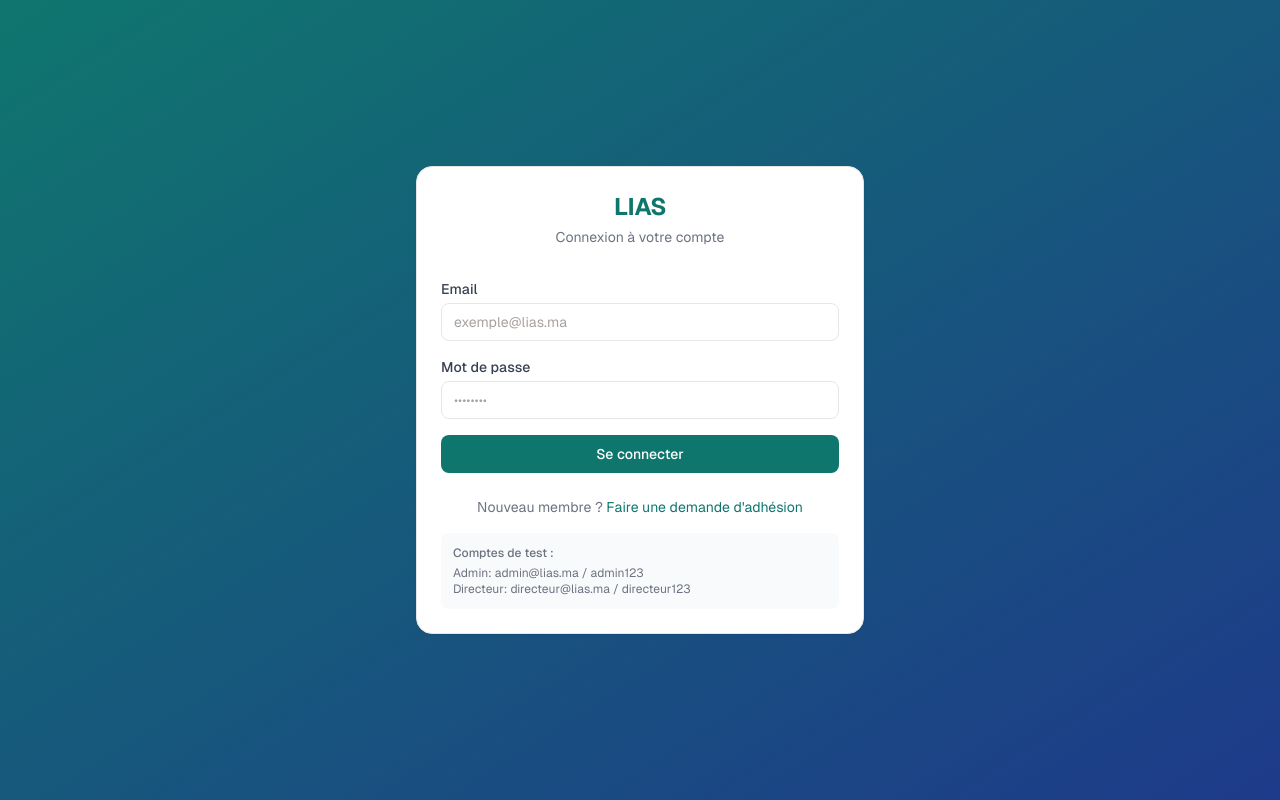
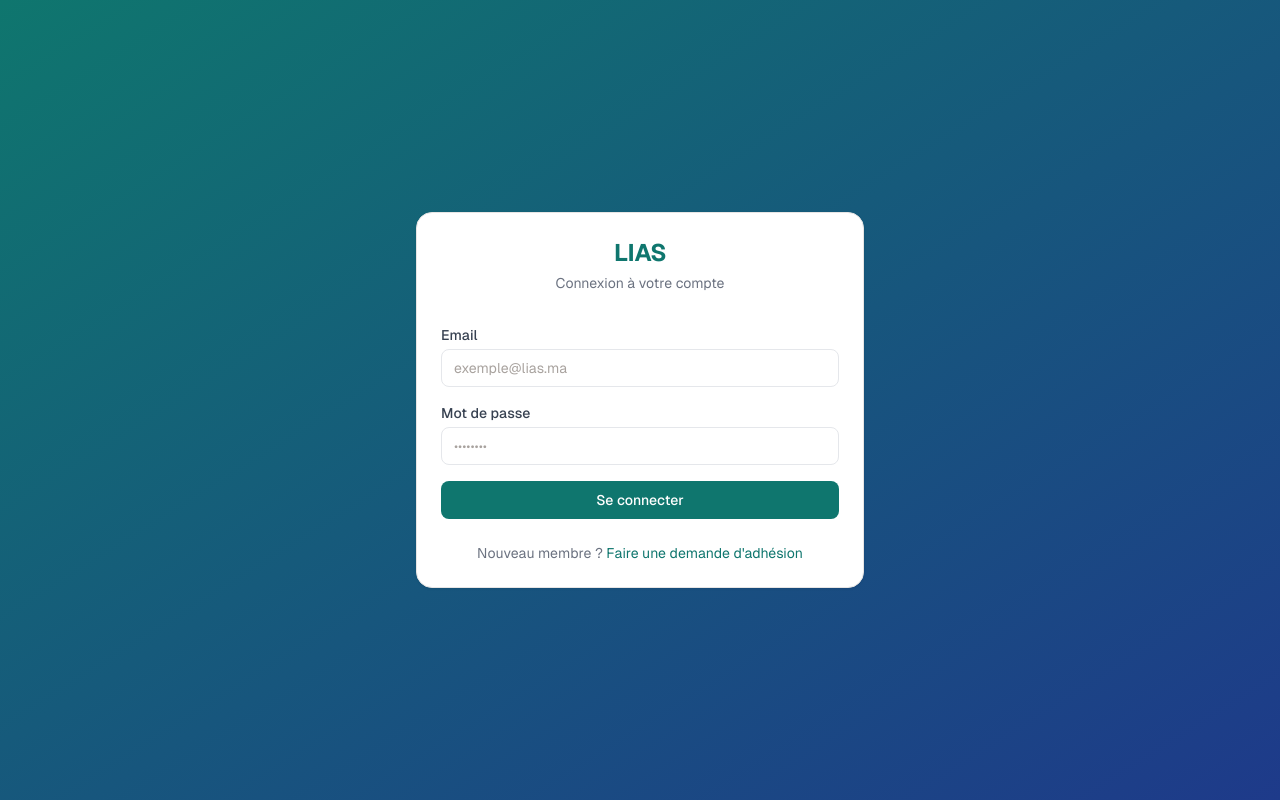
Before and after one commit to BOULATARM/projetJee, a Next.js app in the folder frontend/: page /auth/login in a window 1280 px wide. Built offline with nearby package versions, Linux system fonts and the light colour scheme; no server answers.

Commit message:
Vestion stable en prod

```diff
--- a/frontend/src/app/auth/login/page.tsx
+++ b/frontend/src/app/auth/login/page.tsx
@@ -187,11 +187,7 @@ export default function LoginPage() {
           </p>
         </div>
 
-        <div className="mt-4 p-3 bg-gray-50 rounded-lg text-xs text-gray-500">
-          <p className="font-medium mb-1">Comptes de test :</p>
-          <p>Admin: admin@lias.ma / admin123</p>
-          <p>Directeur: directeur@lias.ma / directeur123</p>
-        </div>
+
       </Card>
     </div>
   );
```
